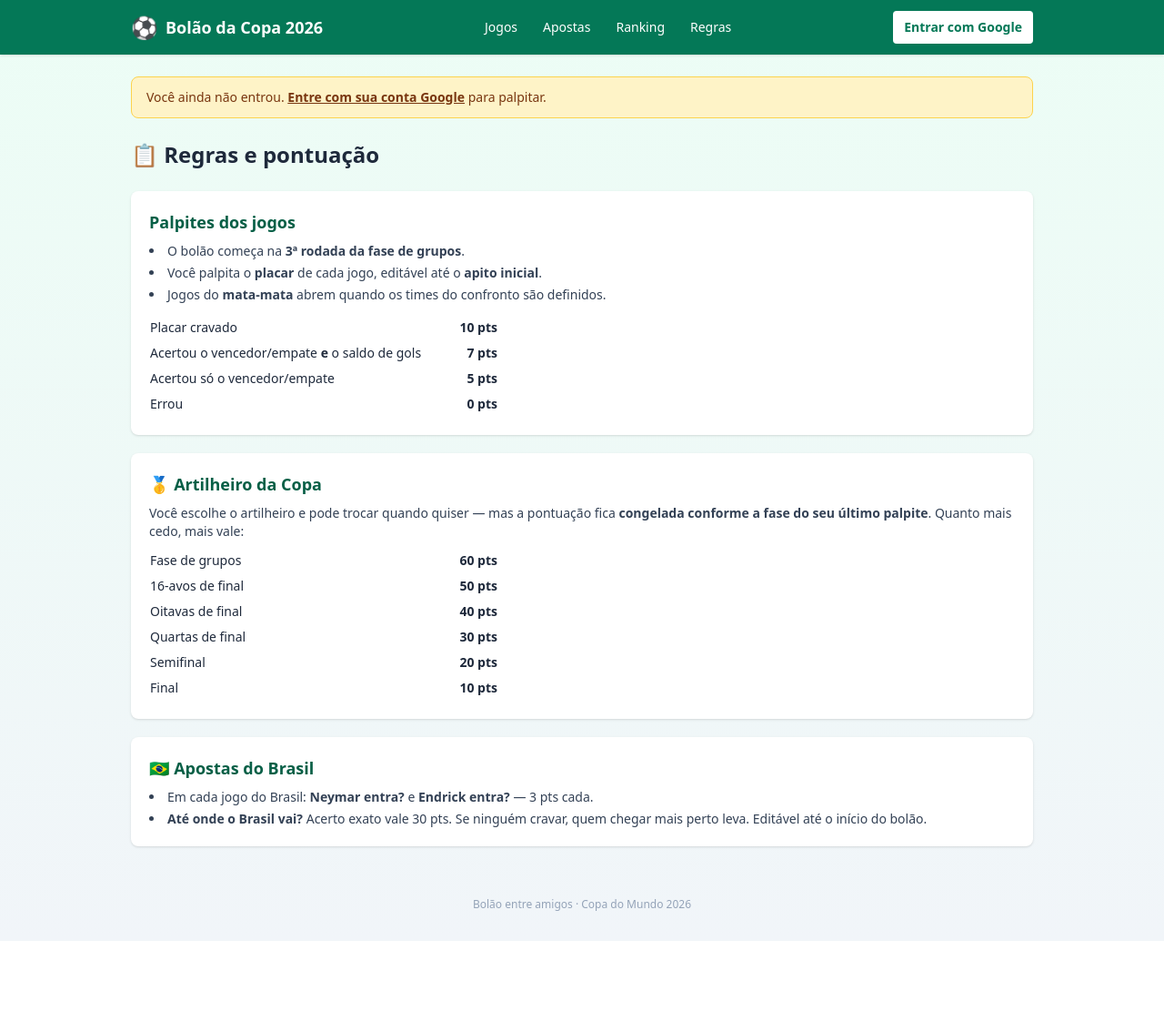
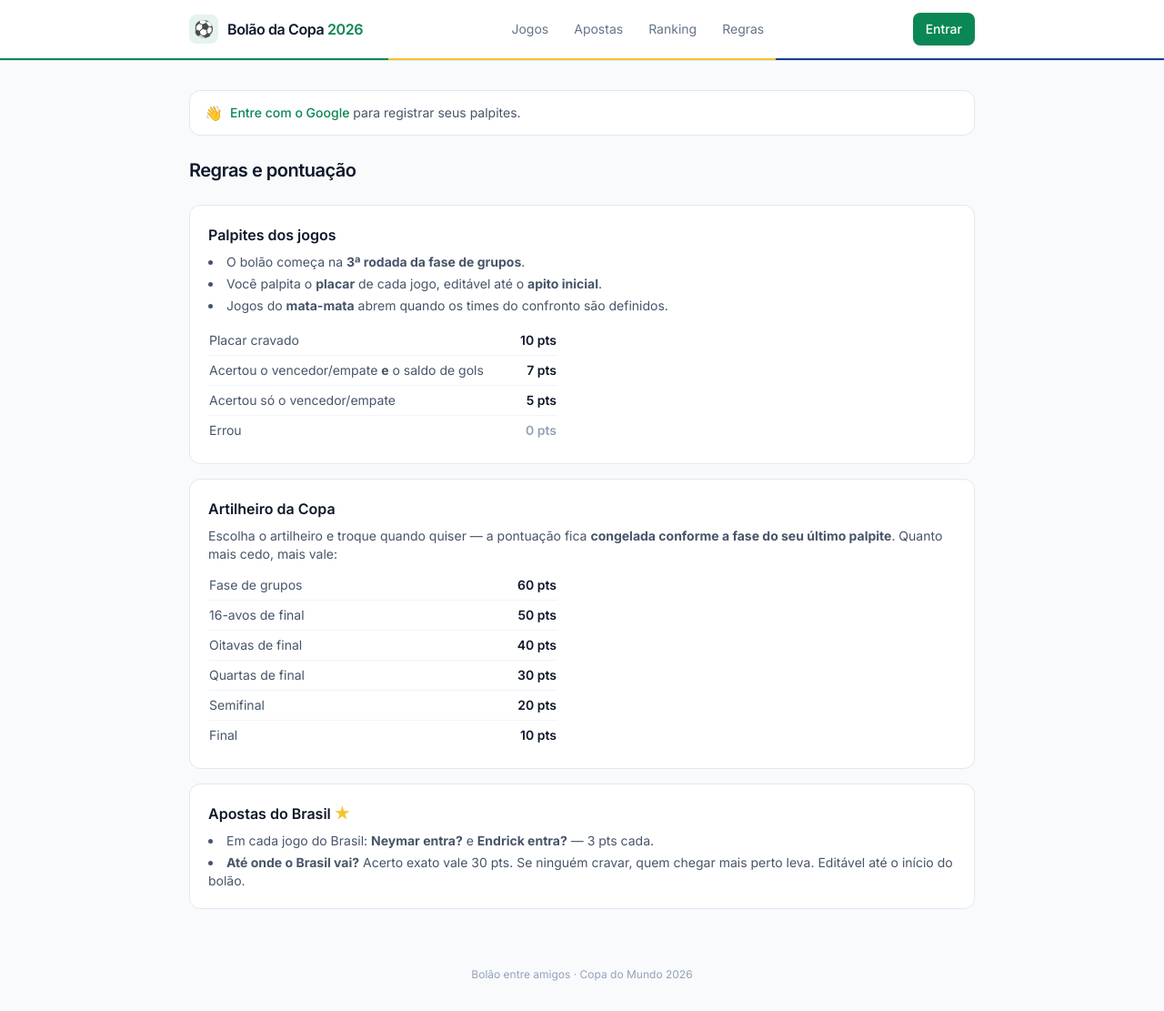
Before and after one commit to marinabpassos/projeto_bolao, a FastAPI app: page /regras in a window 1280 px wide. Shown: the whole page at 91% size. Before the commit the page ends 1034 px from the top, so only its background shows below. Run offline with FastAPI, Linux system fonts and the light colour scheme; some libraries are stand-ins or nearby versions.

Commit message:
Jogos reais da 3a rodada, login de dev e redesign clean
- data/fixtures.json com as 24 partidas reais da 3a rodada de grupos
  da Copa 2026 (fonte: ESPN), nomes em portugues e horarios em UTC
- login de desenvolvimento (/auth/dev-login) atras da flag DEV_LOGIN,
  para testar localmente sem o Google
- visual mais clean: fundo neutro, tipografia Inter, cards com borda e
  detalhes sutis da bandeira (faixa verde/amarelo/azul, estrela nos jogos do Brasil)

Co-Authored-By: Claude Opus 4.8 <noreply@anthropic.com>

```diff
--- a/app/config.py
+++ b/app/config.py
@@ -14,6 +14,7 @@ class Settings(BaseSettings):
     google_client_secret: str = ""
     admin_emails: str = ""
     base_url: str = "http://localhost:8000"
+    dev_login: bool = False  # libera /auth/dev-login (apenas para testes locais)
 
     @property
     def admin_email_set(self) -> set[str]:
--- a/app/templates/base.html
+++ b/app/templates/base.html
@@ -5,55 +5,76 @@
   <meta name="viewport" content="width=device-width, initial-scale=1">
   <title>{% block title %}Bolão da Copa 2026{% endblock %}</title>
   <script src="https://cdn.tailwindcss.com"></script>
+  <script>
+    tailwind.config = {
+      theme: { extend: {
+        colors: { brand: { green: '#0a8754', yellow: '#f4c430', blue: '#1d3f8a' } },
+        fontFamily: { sans: ['Inter', 'ui-sans-serif', 'system-ui', 'sans-serif'] },
+      } }
+    }
+  </script>
   <link rel="preconnect" href="https://fonts.googleapis.com">
-  <style>body{font-family:ui-sans-serif,system-ui,-apple-system,"Segoe UI",Roboto,sans-serif}</style>
+  <link rel="preconnect" href="https://fonts.gstatic.com" crossorigin>
+  <link href="https://fonts.googleapis.com/css2?family=Inter:wght@400;500;600;700&display=swap" rel="stylesheet">
+  <style>body{font-family:'Inter',ui-sans-serif,system-ui,sans-serif}</style>
 </head>
-<body class="min-h-screen bg-gradient-to-b from-emerald-50 to-slate-100 text-slate-800">
-  <header class="bg-emerald-700 text-white shadow">
-    <div class="max-w-5xl mx-auto px-4 py-3 flex items-center justify-between gap-4">
-      <a href="/" class="flex items-center gap-2 font-bold text-lg">
-        <span class="text-2xl">⚽</span> Bolão da Copa 2026
+<body class="min-h-screen bg-slate-50 text-slate-800 antialiased flex flex-col">
+  <header class="sticky top-0 z-20 bg-white/90 backdrop-blur border-b border-slate-200">
+    <div class="max-w-4xl mx-auto px-4 h-16 flex items-center justify-between gap-4">
+      <a href="/" class="flex items-center gap-2.5 font-semibold text-slate-900">
+        <span class="inline-flex h-8 w-8 items-center justify-center rounded-lg bg-brand-green/10 text-lg">⚽</span>
+        <span class="tracking-tight">Bolão da Copa<span class="text-brand-green"> 2026</span></span>
       </a>
-      <nav class="hidden sm:flex items-center gap-1 text-sm font-medium">
-        <a href="/" class="px-3 py-2 rounded hover:bg-emerald-600">Jogos</a>
-        <a href="/apostas" class="px-3 py-2 rounded hover:bg-emerald-600">Apostas</a>
-        <a href="/ranking" class="px-3 py-2 rounded hover:bg-emerald-600">Ranking</a>
-        <a href="/regras" class="px-3 py-2 rounded hover:bg-emerald-600">Regras</a>
+      <nav class="hidden sm:flex items-center gap-1 text-sm text-slate-500">
+        {% set nav = [('/', 'Jogos'), ('/apostas', 'Apostas'), ('/ranking', 'Ranking'), ('/regras', 'Regras')] %}
+        {% for href, label in nav %}
+        <a href="{{ href }}" class="px-3 py-2 rounded-md hover:text-slate-900 hover:bg-slate-100 transition">{{ label }}</a>
+        {% endfor %}
         {% if user and user.is_admin %}
-        <a href="/admin" class="px-3 py-2 rounded bg-amber-500 hover:bg-amber-400 text-white">Admin</a>
+        <a href="/admin" class="px-3 py-2 rounded-md text-brand-blue hover:bg-slate-100 transition">Admin</a>
         {% endif %}
       </nav>
       <div class="flex items-center gap-2">
         {% if user %}
           {% if user.picture_url %}
-          <img src="{{ user.picture_url }}" alt="" class="w-8 h-8 rounded-full border-2 border-white" referrerpolicy="no-referrer">
+          <img src="{{ user.picture_url }}" alt="" class="w-8 h-8 rounded-full ring-1 ring-slate-200" referrerpolicy="no-referrer">
           {% endif %}
-          <span class="hidden md:inline text-sm">{{ user.name or user.email }}</span>
-          <a href="/auth/logout" class="text-xs px-2 py-1 rounded bg-emerald-800 hover:bg-emerald-900">Sair</a>
+          <span class="hidden md:inline text-sm text-slate-600">{{ user.name or user.email }}</span>
+          <a href="/auth/logout" class="text-xs px-2.5 py-1.5 rounded-md text-slate-500 hover:bg-slate-100">Sair</a>
         {% else %}
-          <a href="/auth/login" class="text-sm px-3 py-2 rounded bg-white text-emerald-700 font-semibold hover:bg-emerald-50">Entrar com Google</a>
+          <a href="/auth/login" class="text-sm px-3.5 py-2 rounded-lg bg-brand-green text-white font-medium hover:brightness-110 transition">Entrar</a>
+          {% if dev_login %}
+          <a href="/auth/dev-login" class="text-xs px-2 py-2 rounded-md text-slate-400 hover:bg-slate-100">dev</a>
+          {% endif %}
         {% endif %}
       </div>
     </div>
-    <nav class="sm:hidden flex items-center justify-around bg-emerald-800 text-sm">
-      <a href="/" class="px-3 py-2">Jogos</a>
-      <a href="/apostas" class="px-3 py-2">Apostas</a>
-      <a href="/ranking" class="px-3 py-2">Ranking</a>
-      <a href="/regras" class="px-3 py-2">Regras</a>
-      {% if user and user.is_admin %}<a href="/admin" class="px-3 py-2 text-amber-300">Admin</a>{% endif %}
+    <!-- detalhe sutil da bandeira -->
+    <div class="h-0.5 flex">
+      <div class="flex-1 bg-brand-green"></div>
+      <div class="flex-1 bg-brand-yellow"></div>
+      <div class="flex-1 bg-brand-blue"></div>
+    </div>
+    <nav class="sm:hidden flex items-center justify-around bg-white text-sm text-slate-500 border-b border-slate-100">
+      <a href="/" class="px-3 py-2.5">Jogos</a>
+      <a href="/apostas" class="px-3 py-2.5">Apostas</a>
+      <a href="/ranking" class="px-3 py-2.5">Ranking</a>
+      <a href="/regras" class="px-3 py-2.5">Regras</a>
+      {% if user and user.is_admin %}<a href="/admin" class="px-3 py-2.5 text-brand-blue">Admin</a>{% endif %}
     </nav>
   </header>
 
-  <main class="max-w-5xl mx-auto px-4 py-6">
+  <main class="w-full max-w-4xl mx-auto px-4 py-8 flex-1">
     {% if not user %}
-    <div class="mb-6 rounded-lg bg-amber-100 border border-amber-300 text-amber-900 px-4 py-3 text-sm">
-      Você ainda não entrou. <a href="/auth/login" class="font-semibold underline">Entre com sua conta Google</a> para palpitar.
+    <div class="mb-6 rounded-xl bg-white border border-slate-200 px-4 py-3 text-sm text-slate-600 flex items-center gap-2">
+      <span class="text-base">👋</span>
+      <span><a href="/auth/login" class="font-medium text-brand-green hover:underline">Entre com o Google</a> para registrar seus palpites.</span>
     </div>
     {% endif %}
     {% block content %}{% endblock %}
   </main>
 
-  <footer class="max-w-5xl mx-auto px-4 py-8 text-center text-xs text-slate-400">
+  <footer class="max-w-4xl mx-auto w-full px-4 py-8 text-center text-xs text-slate-400">
     Bolão entre amigos · Copa do Mundo 2026
   </footer>
 </body>
--- a/app/templates/regras.html
+++ b/app/templates/regras.html
@@ -1,40 +1,40 @@
 {% extends "base.html" %}
 {% block title %}Regras · Bolão da Copa 2026{% endblock %}
 {% block content %}
-<h1 class="text-2xl font-bold mb-6">📋 Regras e pontuação</h1>
+<h1 class="text-xl font-semibold text-slate-900 tracking-tight mb-6">Regras e pontuação</h1>
 
-<div class="space-y-5">
-  <section class="bg-white rounded-lg shadow p-5">
-    <h2 class="text-lg font-semibold text-emerald-800 mb-2">Palpites dos jogos</h2>
-    <ul class="text-sm space-y-1 list-disc list-inside text-slate-700">
+<div class="space-y-4">
+  <section class="bg-white rounded-xl border border-slate-200 p-5">
+    <h2 class="font-semibold text-slate-900 mb-2">Palpites dos jogos</h2>
+    <ul class="text-sm space-y-1 list-disc list-inside text-slate-600">
       <li>O bolão começa na <b>3ª rodada da fase de grupos</b>.</li>
       <li>Você palpita o <b>placar</b> de cada jogo, editável até o <b>apito inicial</b>.</li>
       <li>Jogos do <b>mata-mata</b> abrem quando os times do confronto são definidos.</li>
     </ul>
-    <table class="mt-3 text-sm w-full max-w-sm">
-      <tr><td class="py-1">Placar cravado</td><td class="text-right font-semibold">10 pts</td></tr>
-      <tr><td class="py-1">Acertou o vencedor/empate <b>e</b> o saldo de gols</td><td class="text-right font-semibold">7 pts</td></tr>
-      <tr><td class="py-1">Acertou só o vencedor/empate</td><td class="text-right font-semibold">5 pts</td></tr>
-      <tr><td class="py-1">Errou</td><td class="text-right font-semibold">0 pts</td></tr>
+    <table class="mt-3 text-sm w-full max-w-sm text-slate-600">
+      <tr class="border-b border-slate-100"><td class="py-1.5">Placar cravado</td><td class="text-right font-semibold text-slate-900">10 pts</td></tr>
+      <tr class="border-b border-slate-100"><td class="py-1.5">Acertou o vencedor/empate <b>e</b> o saldo de gols</td><td class="text-right font-semibold text-slate-900">7 pts</td></tr>
+      <tr class="border-b border-slate-100"><td class="py-1.5">Acertou só o vencedor/empate</td><td class="text-right font-semibold text-slate-900">5 pts</td></tr>
+      <tr><td class="py-1.5">Errou</td><td class="text-right font-semibold text-slate-400">0 pts</td></tr>
     </table>
   </section>
 
-  <section class="bg-white rounded-lg shadow p-5">
-    <h2 class="text-lg font-semibold text-emerald-800 mb-2">🥇 Artilheiro da Copa</h2>
-    <p class="text-sm text-slate-700 mb-2">
-      Você escolhe o artilheiro e pode trocar quando quiser — mas a pontuação fica
+  <section class="bg-white rounded-xl border border-slate-200 p-5">
+    <h2 class="font-semibold text-slate-900 mb-2">Artilheiro da Copa</h2>
+    <p class="text-sm text-slate-600 mb-2">
+      Escolha o artilheiro e troque quando quiser — a pontuação fica
       <b>congelada conforme a fase do seu último palpite</b>. Quanto mais cedo, mais vale:
     </p>
-    <table class="text-sm w-full max-w-sm">
+    <table class="text-sm w-full max-w-sm text-slate-600">
       {% for stage, pts in artilheiro_tiers.items() %}
-      <tr><td class="py-1">{{ stage_labels[stage] }}</td><td class="text-right font-semibold">{{ pts }} pts</td></tr>
+      <tr class="border-b border-slate-100 last:border-0"><td class="py-1.5">{{ stage_labels[stage] }}</td><td class="text-right font-semibold text-slate-900">{{ pts }} pts</td></tr>
       {% endfor %}
     </table>
   </section>
 
-  <section class="bg-white rounded-lg shadow p-5">
-    <h2 class="text-lg font-semibold text-emerald-800 mb-2">🇧🇷 Apostas do Brasil</h2>
-    <ul class="text-sm space-y-1 list-disc list-inside text-slate-700">
+  <section class="bg-white rounded-xl border border-slate-200 p-5">
+    <h2 class="font-semibold text-slate-900 mb-2">Apostas do Brasil <span class="text-brand-yellow">★</span></h2>
+    <ul class="text-sm space-y-1 list-disc list-inside text-slate-600">
       <li>Em cada jogo do Brasil: <b>Neymar entra?</b> e <b>Endrick entra?</b> — 3 pts cada.</li>
       <li><b>Até onde o Brasil vai?</b> Acerto exato vale 30 pts. Se ninguém cravar, quem chegar
           mais perto leva. Editável até o início do bolão.</li>
--- a/app/templating.py
+++ b/app/templating.py
@@ -6,6 +6,7 @@ from zoneinfo import ZoneInfo
 
 from fastapi.templating import Jinja2Templates
 
+from app.config import get_settings
 from app.phases import (
     ARTILHEIRO_TIERS,
     PHASES_PROGRESS,
@@ -19,6 +20,7 @@ templates.env.globals.update(
     artilheiro_tiers=ARTILHEIRO_TIERS,
     phases_progress=PHASES_PROGRESS,
     phases_progress_labels=PHASES_PROGRESS_LABELS,
+    dev_login=get_settings().dev_login,
 )
 
 _BRT = ZoneInfo("America/Sao_Paulo")
```
Also changed, not shown: app/auth.py (+16 -0 lines), app/templates/admin.html (+27 -27 lines), app/templates/apostas.html (+23 -23 lines), app/templates/jogos.html (+33 -33 lines), app/templates/ranking.html (+16 -14 lines), data/fixtures.json (+34 -99 lines), 1 other file.
